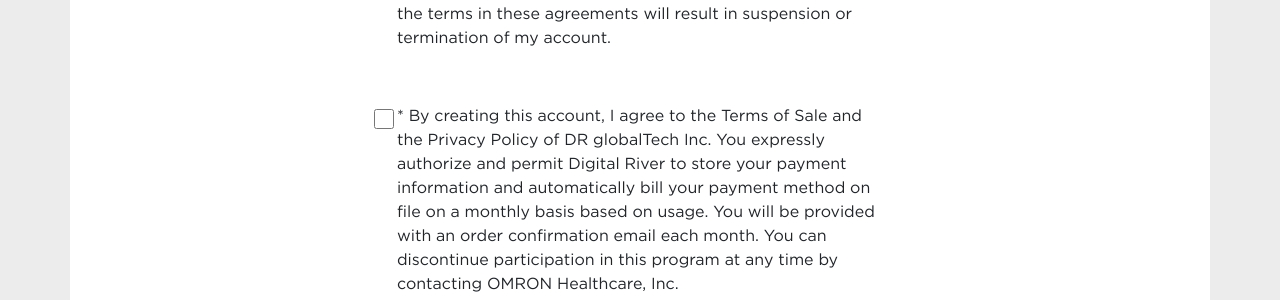
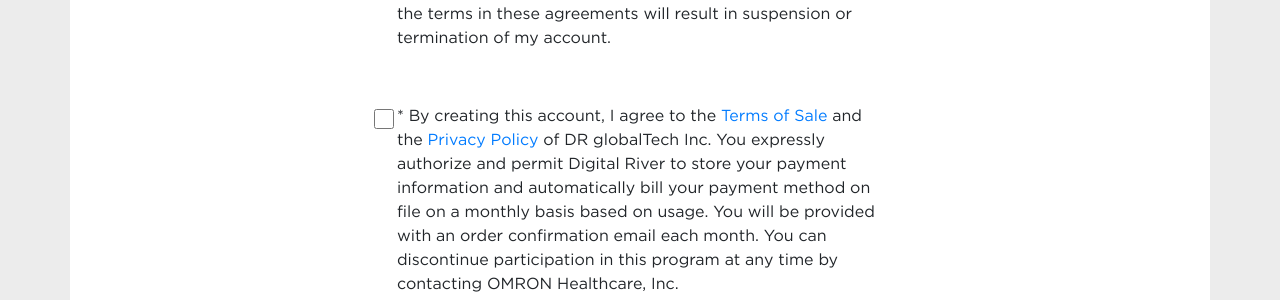
Before and after one commit to schooofs/omron-rpm, a PHP site: the page made by application/views/users/account.php in a window 1280 px wide. Shown: the part 2326-2626 px from the top of the page. Run offline with PHP 8.4, Linux system fonts and the light colour scheme; the template is opened without the code that fills it, so the values that code supplies are empty; some libraries are stand-ins or nearby versions.

Commit message:
OMR-358 Update legal references
**SUMMARY**
update account template with links

**TASK**
- https://marketforce.atlassian.net/browse/OMR-358

```diff
--- a/application/views/users/account.php
+++ b/application/views/users/account.php
@@ -261,7 +261,7 @@
                     <div class="form-group">
                       <div class="row">
                         <div class="col-12">
-                          <label for="agreeTerms" class="pl-2">* By creating this account, I agree to the Terms of Sale and the Privacy Policy of DR globalTech Inc. You expressly authorize and permit Digital River to store your payment information and automatically bill your payment method on file on a monthly basis based on usage. You will be provided with an order confirmation email each month. You can discontinue participation in this program at any time by contacting OMRON Healthcare, Inc.</label>
+                          <label for="agreeTerms" class="pl-2">* By creating this account, I agree to the <a href="https://store.omronhealthcare.com/store/defaults/en_US/DisplayDRTermsAndConditionsPage" target="_blank">Terms of Sale</a> and the <a href="https://store.omronhealthcare.com/store/defaults/en_US/DisplayDRPrivacyPolicyPage" target="_blank">Privacy Policy</a> of DR globalTech Inc. You expressly authorize and permit Digital River to store your payment information and automatically bill your payment method on file on a monthly basis based on usage. You will be provided with an order confirmation email each month. You can discontinue participation in this program at any time by contacting OMRON Healthcare, Inc.</label>
                           <input id="agreeTerms" type="checkbox" name="agreeTerms" value="yes" <?php echo (!empty($agreeTerms) && $agreeTerms == 'yes') ? 'checked': ''; ?> required>
                         </div>
                       </div>
```
